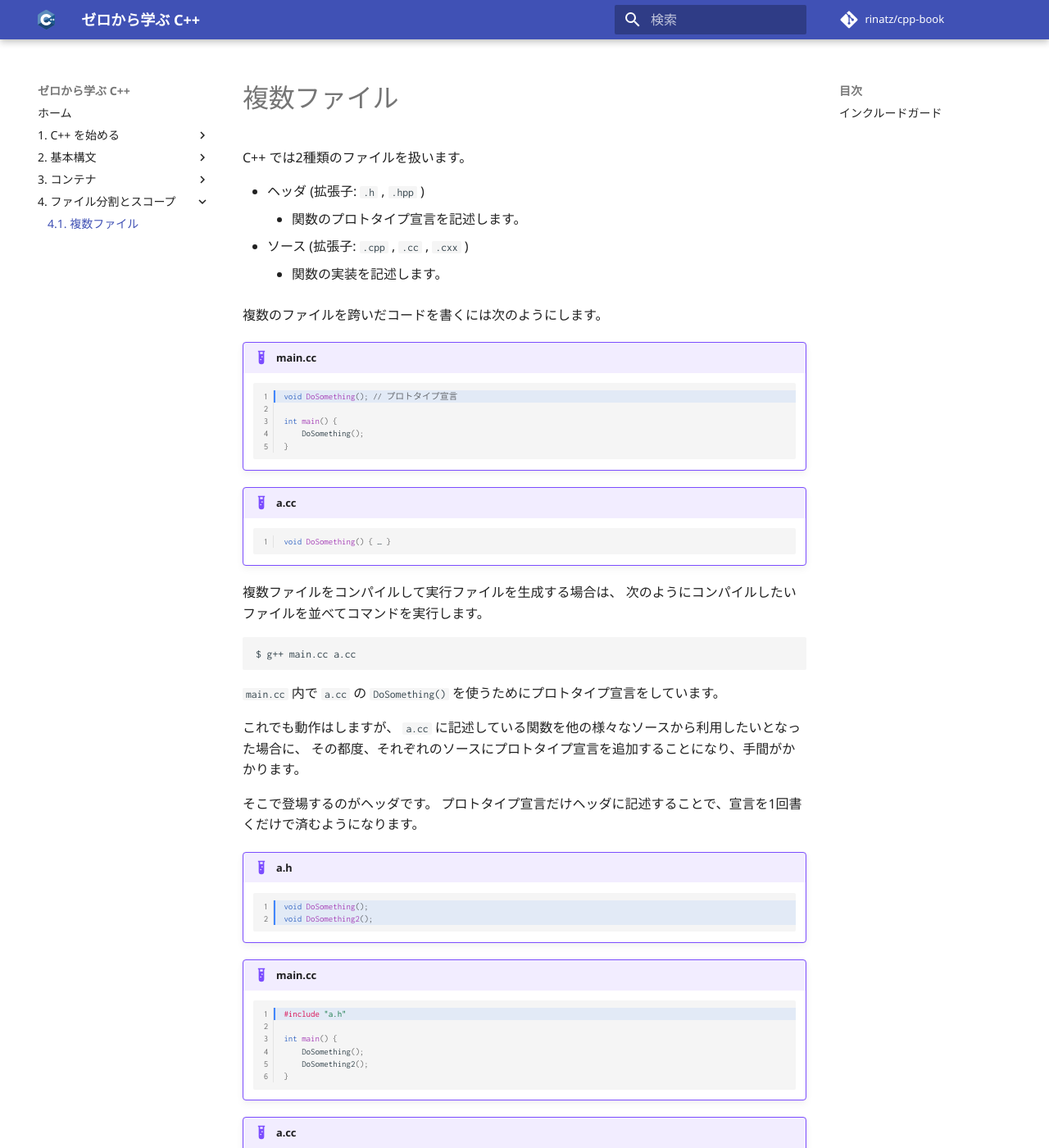
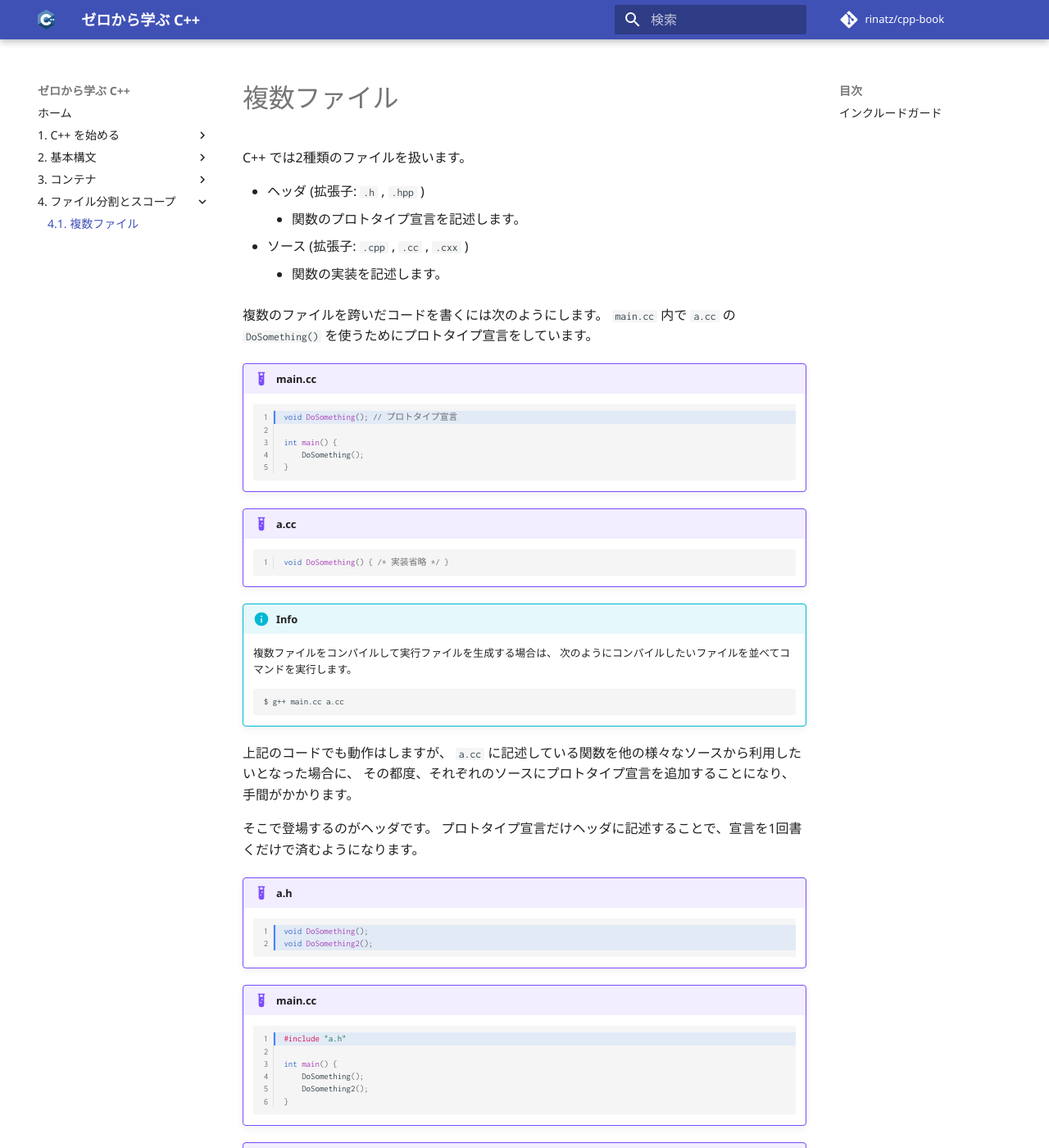
Before and after one commit to rinatz/cpp-book, an MkDocs documentation site: the page built from docs/ch04-01-multiple-files.md, in a window 1280 px wide and 1400 px high. Shown: the whole window at 82% size. Built offline with MkDocs 1.6.1 and Material for MkDocs 9.7.7, drawn with Linux system fonts in a browser that asks for light colours; comment, search, counter and statistics services are not loaded; some of the changed text lies outside the part shown.

Commit message:
Polish sentences

````diff
--- a/docs/ch04-01-multiple-files.md
+++ b/docs/ch04-01-multiple-files.md
@@ -1,6 +1,4 @@
 # 複数ファイル
-
-<!-- TODO: 導入文を書く -->
 
 C++ では2種類のファイルを扱います。
 
@@ -10,6 +8,7 @@ C++ では2種類のファイルを扱います。
     - 関数の実装を記述します。
 
 複数のファイルを跨いだコードを書くには次のようにします。
+`main.cc` 内で `a.cc` の `DoSomething()` を使うためにプロトタイプ宣言をしています。
 
 !!! example "main.cc"
     ```cpp linenums="1" hl_lines="1"
@@ -22,19 +21,18 @@ C++ では2種類のファイルを扱います。
 
 !!! example "a.cc"
     ```cpp linenums="1"
-    void DoSomething() { … }
+    void DoSomething() { /* 実装省略 */ }
     ```
 
-複数ファイルをコンパイルして実行ファイルを生成する場合は、
-次のようにコンパイルしたいファイルを並べてコマンドを実行します。
+!!! info
+    複数ファイルをコンパイルして実行ファイルを生成する場合は、
+    次のようにコンパイルしたいファイルを並べてコマンドを実行します。
 
-```bash
-$ g++ main.cc a.cc
-```
+    ```bash
+    $ g++ main.cc a.cc
+    ```
 
-`main.cc` 内で `a.cc` の `DoSomething()` を使うためにプロトタイプ宣言をしています。
-
-これでも動作はしますが、
+上記のコードでも動作はしますが、
 `a.cc` に記述している関数を他の様々なソースから利用したいとなった場合に、
 その都度、それぞれのソースにプロトタイプ宣言を追加することになり、手間がかかります。
 
@@ -59,8 +57,8 @@ $ g++ main.cc a.cc
 
 !!! example "a.cc"
     ```cpp linenums="1"
-    void DoSomething() { … }
-    void DoSomething2() { … }
+    void DoSomething() { /* 実装省略 */ }
+    void DoSomething2() { /* 実装省略 */ }
     ```
 
 `main.cc` 内で `a.cc` の関数を利用できるようにするために
````
